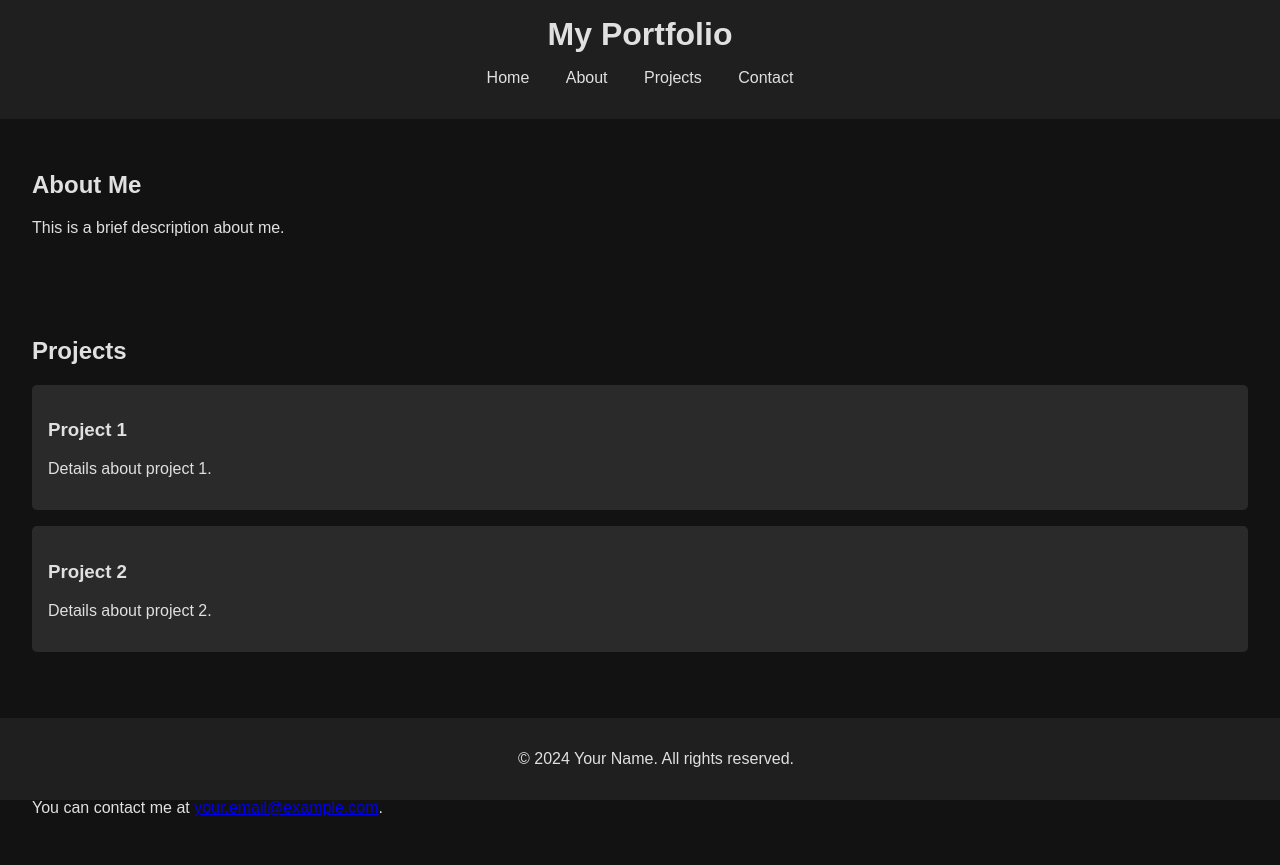
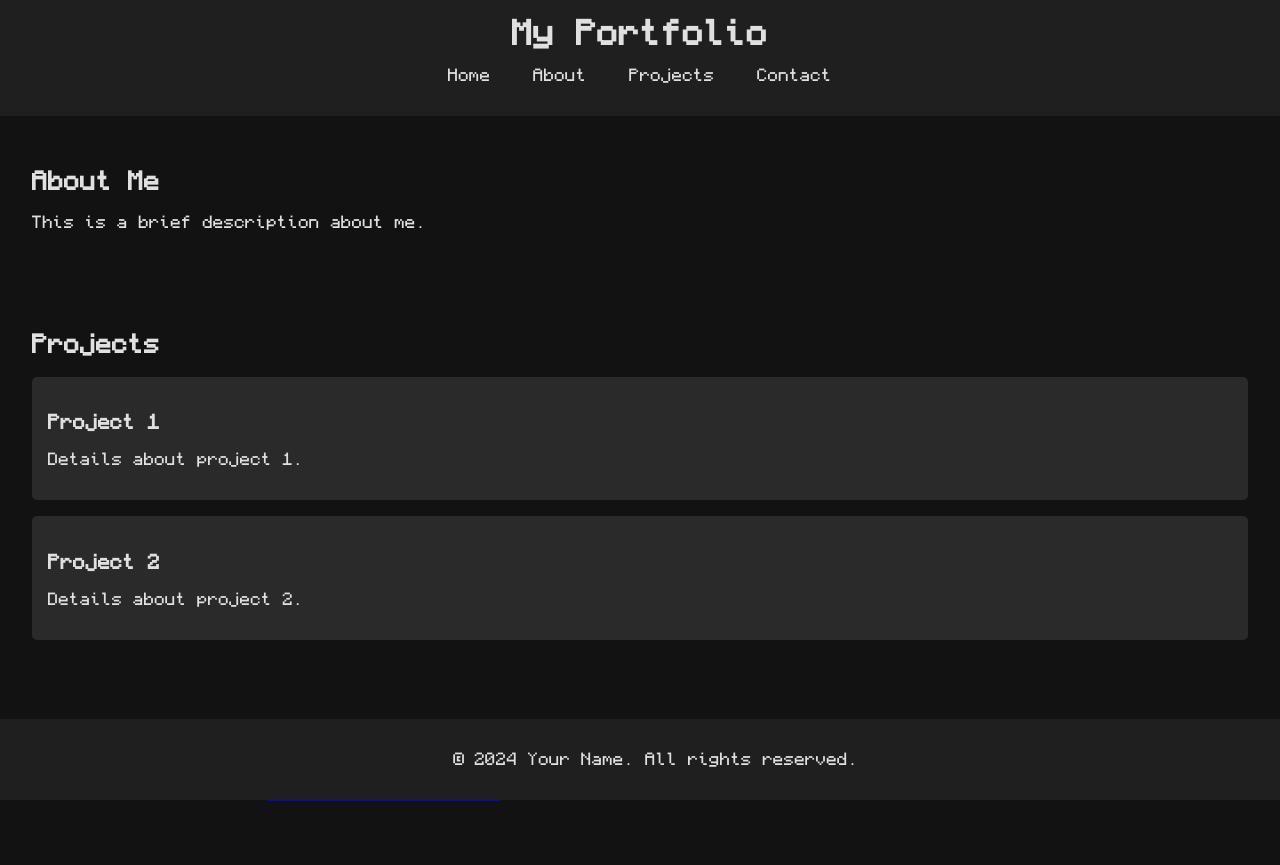
Before and after one commit to princeredi/my-portfolio, a Django app: page / in a window 1280 px wide. After the commit the page ends 801 px from the top, so only its background shows below. Run offline with Django 5.2, Linux system fonts and the light colour scheme.

Commit message:
Added Monocraft font and updated CSS to use the custom font

```diff
--- a/ayoob_portfolio/deployment.py
+++ b/ayoob_portfolio/deployment.py
@@ -1,6 +1,6 @@
 import os
 from .settings import *
-from settings import BASE_DIR
+from .settings import BASE_DIR
 
 ALLOWED_HOSTS = [os.environ['WEBSITE_HOSTNAME']]
 CSRF_TRUSTED_ORIGINS = ['https://'+os.environ['WEBSITE_HOSTNAME']]
@@ -8,7 +8,7 @@
 
 MIDDLEWARE = [
     'django.middleware.security.SecurityMiddleware',
-    'whitenoise.middleware.WhiteNoiseMiddleware'
+    'whitenoise.middleware.WhiteNoiseMiddleware',
     'django.contrib.sessions.middleware.SessionMiddleware',
     'django.middleware.common.CommonMiddleware',
     'django.middleware.csrf.CsrfViewMiddleware',
--- a/static/styles/styles.css
+++ b/static/styles/styles.css
@@ -1,6 +1,13 @@
+@font-face {
+    font-family: 'Monocraft';
+    src: url('../fonts/monocraft.ttf') format('truetype');
+    font-weight: normal;
+    font-style: normal;
+}
+
 body {
     margin: 0;
-    font-family: Arial, sans-serif;
+    font-family: 'Monocraft', Arial, sans-serif;
     background-color: #121212;
     color: #e0e0e0;
 }
```
Also changed, not shown: db.sqlite3, static/fonts/Monocraft.ttf (added).
